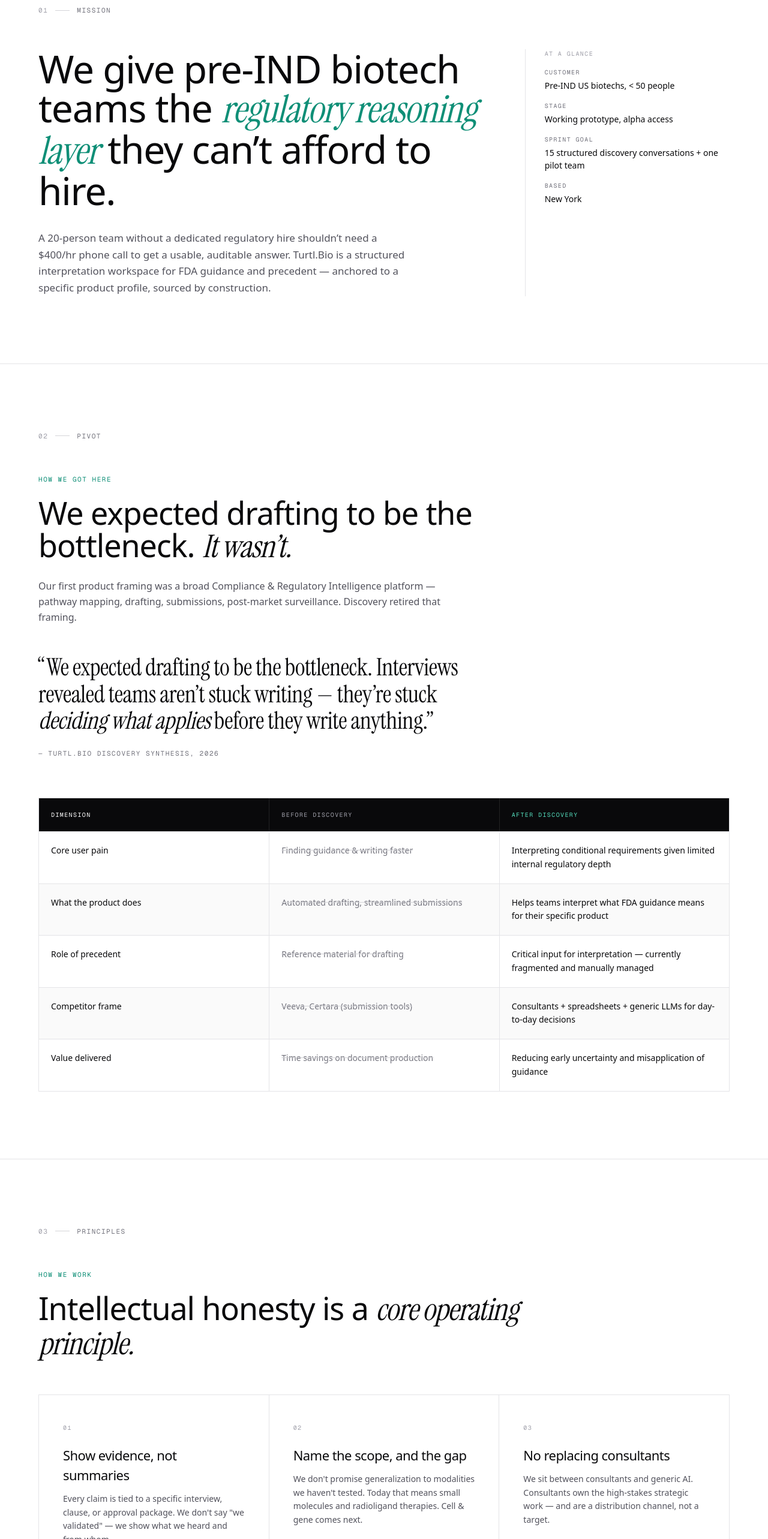
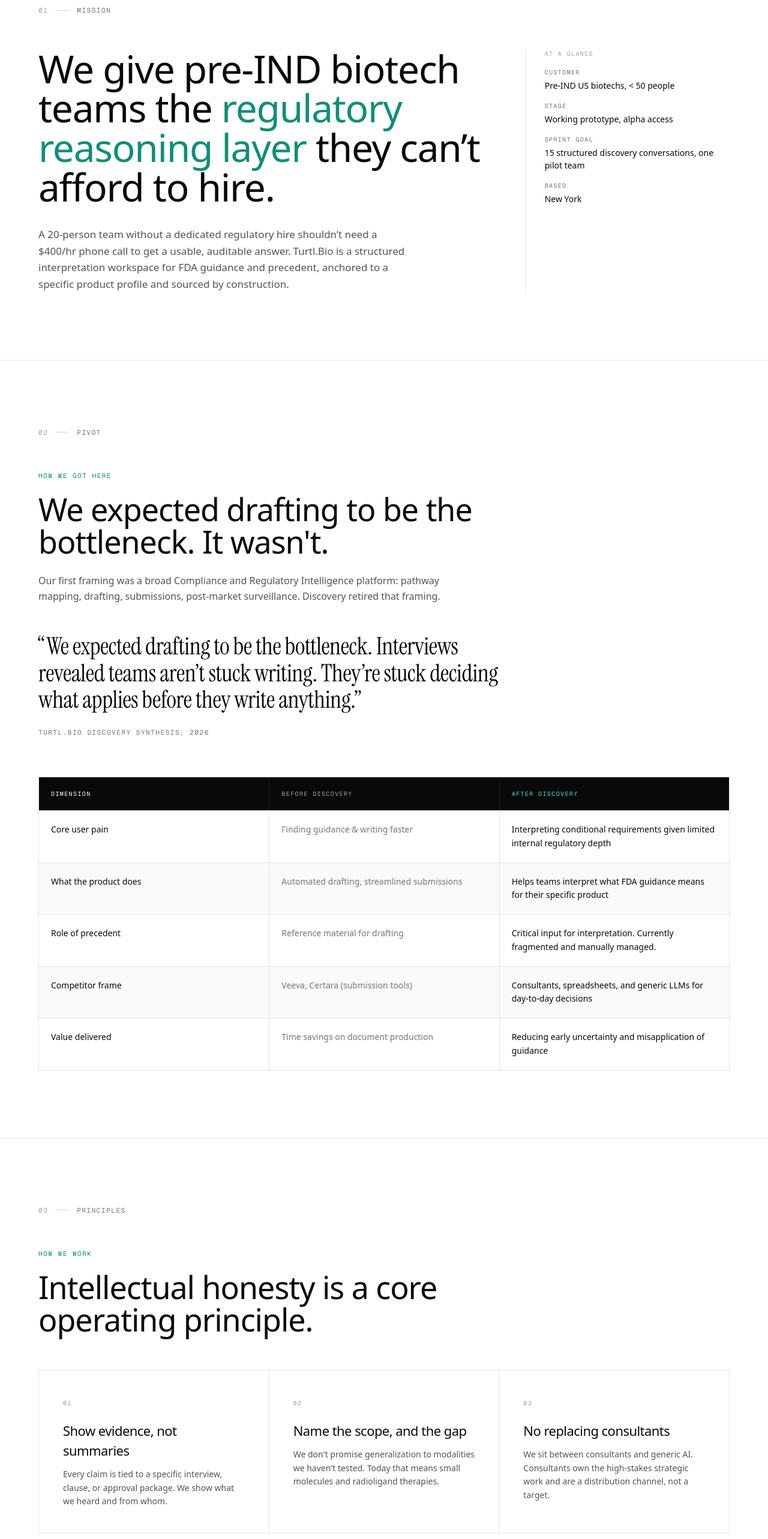
Before and after one commit to axie22/Turtl.Bio, a Next.js app in the folder turtl.bio/: page /about in a window 1280 px wide. Shown: the part 160-2726 px from the top of the page at 60% size. Built offline with nearby package versions, Linux system fonts and the light colour scheme.

Commit message:
Edit team members

```diff
--- a/turtl.bio/app/(marketing)/about/page.tsx
+++ b/turtl.bio/app/(marketing)/about/page.tsx
@@ -24,7 +24,7 @@ const TEAM: TeamMember[] = [
     image: "/Anthony.jpeg",
     linkedin: "https://www.linkedin.com/in/hyunjun-lee-990021248/",
     pastExperience: ["New York University"],
-    bio: "Anthony leads product discovery and user research at Turtl.Bio. With a background in business, he focuses on understanding how early-stage biotech teams navigate regulatory uncertainty and translating those insights into clear, usable product direction.",
+    bio: "Anthony leads product discovery and user research at Turtl.Bio.",
   },
   {
     name: "Sabrina Wu",
@@ -32,7 +32,7 @@ const TEAM: TeamMember[] = [
     image: "/Sabrina.jpeg",
     linkedin: "https://www.linkedin.com/in/jingshu-wu2024/",
     pastExperience: ["UCLA", "The Mind Research Network"],
-    bio: "Sabrina drives product strategy and execution at Turtl.Bio. With experience across research and product management, she ensures the platform is grounded in real scientific workflows and solves meaningful problems for researchers and biotech teams.",
+    bio: "Sabrina drives product strategy and execution at Turtl.Bio.",
   },
   {
     name: "Alexander Xie",
@@ -40,7 +40,7 @@ const TEAM: TeamMember[] = [
     image: "/Alex.jpeg",
     linkedin: "https://linkedin.com/in/alexanderxie04",
     pastExperience: ["Amazon", "Fortinet"],
-    bio: "Alexander leads engineering and system architecture at Turtl.Bio. Drawing on experience from Amazon and Fortinet, he focuses on building scalable, reliable infrastructure and defining the right level of technical modeling to support complex regulatory reasoning.",
+    bio: "Alexander leads engineering and system architecture at Turtl.Bio.",
   },
   {
     name: "Sam",
@@ -48,15 +48,7 @@ const TEAM: TeamMember[] = [
     image: "/Sam.jpeg",
     linkedin: "https://www.linkedin.com/in/sam-mathew-2b147526a/",
     pastExperience: ["HealthWorks for Northern Virginia"],
-    bio: "Sam leads outreach and strategic partnerships at Turtl.Bio. He works closely with founders, researchers, and advisors to understand industry needs and help shape how the platform supports early-stage biotech teams.",
-  },
-  {
-    name: "Grace",
-    role: "Full-Stack Engineering",
-    image: "/Grace.jpeg",
-    linkedin: "https://www.linkedin.com/in/gracehe04/",
-    pastExperience: ["Nike"],
-    bio: "Grace builds the core frontend and backend systems at Turtl.Bio. With a strong full-stack background, she focuses on creating intuitive, reliable user experiences that support complex workflows without adding unnecessary friction.",
+    bio: "Sam leads outreach and strategic partnerships at Turtl.Bio.",
   },
 ];
 
@@ -74,12 +66,12 @@ const PIVOT_ROWS: { dim: string; before: string; after: string }[] = [
   {
     dim: "Role of precedent",
     before: "Reference material for drafting",
-    after: "Critical input for interpretation — currently fragmented and manually managed",
+    after: "Critical input for interpretation. Currently fragmented and manually managed.",
   },
   {
     dim: "Competitor frame",
     before: "Veeva, Certara (submission tools)",
-    after: "Consultants + spreadsheets + generic LLMs for day-to-day decisions",
+    after: "Consultants, spreadsheets, and generic LLMs for day-to-day decisions",
   },
   {
     dim: "Value delivered",
@@ -97,16 +89,14 @@ export default function AboutPage() {
           <div className="md:col-span-8">
             <h1 className="text-[40px] md:text-[64px] leading-[1.03] tracking-[-0.02em] font-normal text-zinc-950">
               We give pre-IND biotech teams the{" "}
-              <span className="font-serif italic text-[#0f8f77]">
-                regulatory reasoning layer
-              </span>{" "}
+              <span className="text-[#0f8f77]">regulatory reasoning layer</span>{" "}
               they can&rsquo;t afford to hire.
             </h1>
             <p className="mt-8 max-w-[620px] text-[17px] leading-relaxed text-zinc-600">
               A 20-person team without a dedicated regulatory hire shouldn&rsquo;t
               need a $400/hr phone call to get a usable, auditable answer.
               Turtl.Bio is a structured interpretation workspace for FDA guidance
-              and precedent &mdash; anchored to a specific product profile, sourced
+              and precedent, anchored to a specific product profile and sourced
               by construction.
             </p>
           </div>
@@ -136,7 +126,7 @@ export default function AboutPage() {
                   Sprint goal
                 </dt>
                 <dd className="text-zinc-950 mt-1">
-                  15 structured discovery conversations + one pilot team
+                  15 structured discovery conversations, one pilot team
                 </dd>
               </div>
               <div>
@@ -158,21 +148,15 @@ export default function AboutPage() {
       >
         <SectionHeader
           eyebrow="How we got here"
-          title={
-            <>
-              We expected drafting to be the bottleneck.{" "}
-              <span className="font-serif italic">It wasn&rsquo;t.</span>
-            </>
-          }
-          description="Our first product framing was a broad Compliance & Regulatory Intelligence platform — pathway mapping, drafting, submissions, post-market surveillance. Discovery retired that framing."
+          title="We expected drafting to be the bottleneck. It wasn't."
+          description="Our first framing was a broad Compliance and Regulatory Intelligence platform: pathway mapping, drafting, submissions, post-market surveillance. Discovery retired that framing."
         />
 
         <figure className="mt-12">
           <blockquote className="font-serif text-[28px] md:text-[40px] leading-[1.12] tracking-[-0.01em] text-zinc-950 max-w-3xl">
-            &ldquo;We expected drafting to be the bottleneck. Interviews revealed teams
-            aren&rsquo;t stuck writing &mdash; they&rsquo;re stuck{" "}
-            <span className="italic">deciding what applies</span> before they write
-            anything.&rdquo;
+            &ldquo;We expected drafting to be the bottleneck. Interviews revealed
+            teams aren&rsquo;t stuck writing. They&rsquo;re stuck deciding what
+            applies before they write anything.&rdquo;
           </blockquote>
           <Cite className="mt-6">Turtl.Bio Discovery Synthesis, 2026</Cite>
         </figure>
@@ -218,29 +202,24 @@ export default function AboutPage() {
       >
         <SectionHeader
           eyebrow="How we work"
-          title={
-            <>
-              Intellectual honesty is a{" "}
-              <span className="font-serif italic">core operating principle.</span>
-            </>
-          }
+          title="Intellectual honesty is a core operating principle."
         />
         <div className="mt-14 grid md:grid-cols-3 gap-px bg-zinc-200 border border-zinc-200">
           {[
             {
               n: "01",
               t: "Show evidence, not summaries",
-              b: "Every claim is tied to a specific interview, clause, or approval package. We don't say \"we validated\" — we show what we heard and from whom.",
+              b: "Every claim is tied to a specific interview, clause, or approval package. We show what we heard and from whom.",
             },
             {
               n: "02",
               t: "Name the scope, and the gap",
-              b: "We don't promise generalization to modalities we haven't tested. Today that means small molecules and radioligand therapies. Cell & gene comes next.",
+              b: "We don't promise generalization to modalities we haven't tested. Today that means small molecules and radioligand therapies.",
             },
             {
               n: "03",
               t: "No replacing consultants",
-              b: "We sit between consultants and generic AI. Consultants own the high-stakes strategic work — and are a distribution channel, not a target.",
+              b: "We sit between consultants and generic AI. Consultants own the high-stakes strategic work and are a distribution channel, not a target.",
             },
           ].map((p) => (
             <div key={p.n} className="bg-white p-8 md:p-10">
@@ -266,16 +245,11 @@ export default function AboutPage() {
       >
         <SectionHeader
           eyebrow="Team"
-          title={
-            <>
-              Built by a small team in{" "}
-              <span className="font-serif italic">New York.</span>
-            </>
-          }
-          description="Product, engineering, and outreach — working directly with regulatory leads, founder-scientists, and CMC consultants to shape what gets built next."
+          title="Built by a small team in New York."
+          description="Product, engineering, and outreach. Working directly with regulatory leads, founder-scientists, and CMC consultants to shape what gets built next."
         />
 
-        <div className="mt-14 grid grid-cols-1 sm:grid-cols-2 md:grid-cols-3 lg:grid-cols-5 gap-px bg-zinc-200 border border-zinc-200">
+        <div className="mt-14 grid grid-cols-1 sm:grid-cols-2 md:grid-cols-4 gap-px bg-zinc-200 border border-zinc-200">
           {TEAM.map((member) => (
             <div
               key={member.name}
@@ -287,7 +261,7 @@ export default function AboutPage() {
                     src={member.image}
                     alt={member.name}
                     fill
-                    sizes="(max-width: 768px) 50vw, 20vw"
+                    sizes="(max-width: 768px) 50vw, 25vw"
                     className="object-cover grayscale hover:grayscale-0 transition-all duration-500"
                   />
                 )}
@@ -330,9 +304,7 @@ export default function AboutPage() {
           <div className="md:col-span-8">
             <h2 className="text-[36px] md:text-[56px] leading-[1.04] tracking-[-0.02em] font-normal text-zinc-950">
               Working on your first IND, or consulting for a team that is?{" "}
-              <span className="font-serif italic text-[#0f8f77]">
-                Let&rsquo;s talk.
-              </span>
+              <span className="text-[#0f8f77]">Let&rsquo;s talk.</span>
             </h2>
           </div>
           <div className="md:col-span-4">
--- a/turtl.bio/components/marketing/primitives.tsx
+++ b/turtl.bio/components/marketing/primitives.tsx
@@ -98,7 +98,7 @@ export function Cite({
         className
       )}
     >
-      &mdash;&nbsp;{children}
+      {children}
     </figcaption>
   );
 }
```
